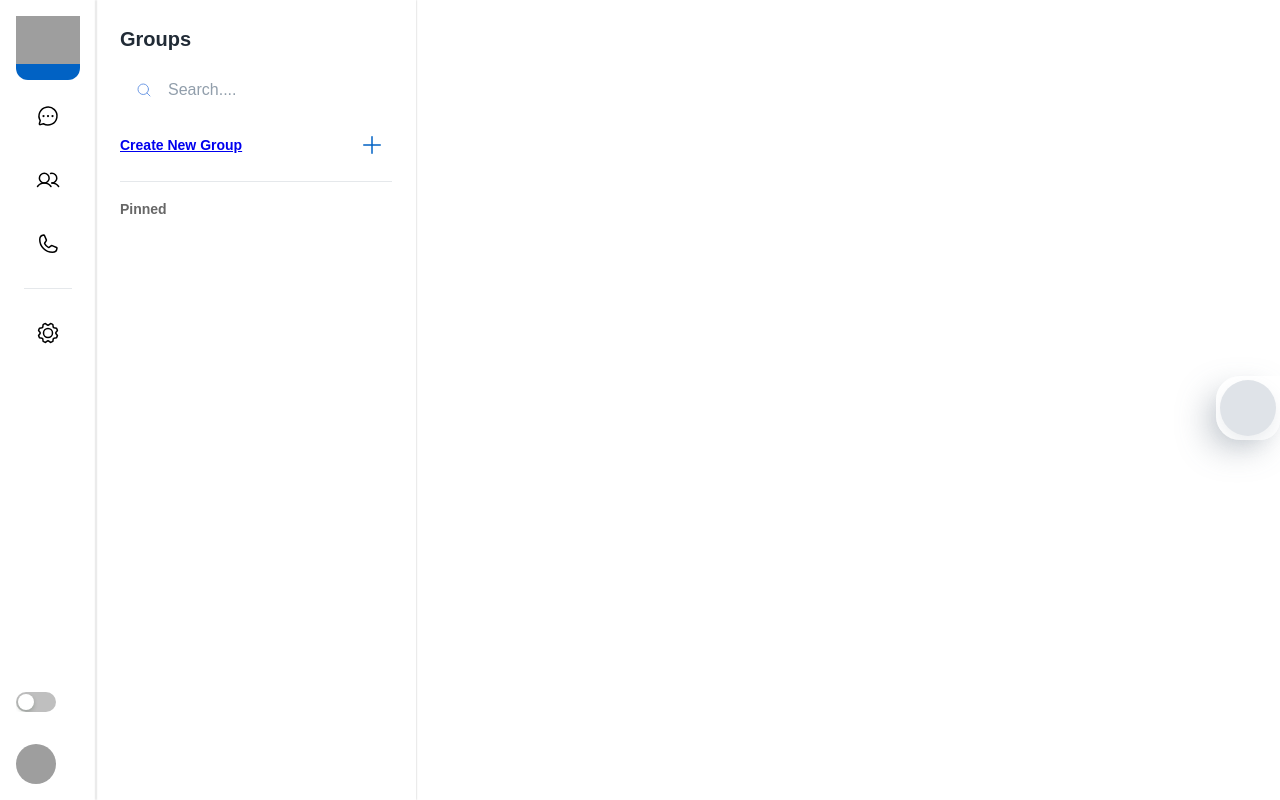
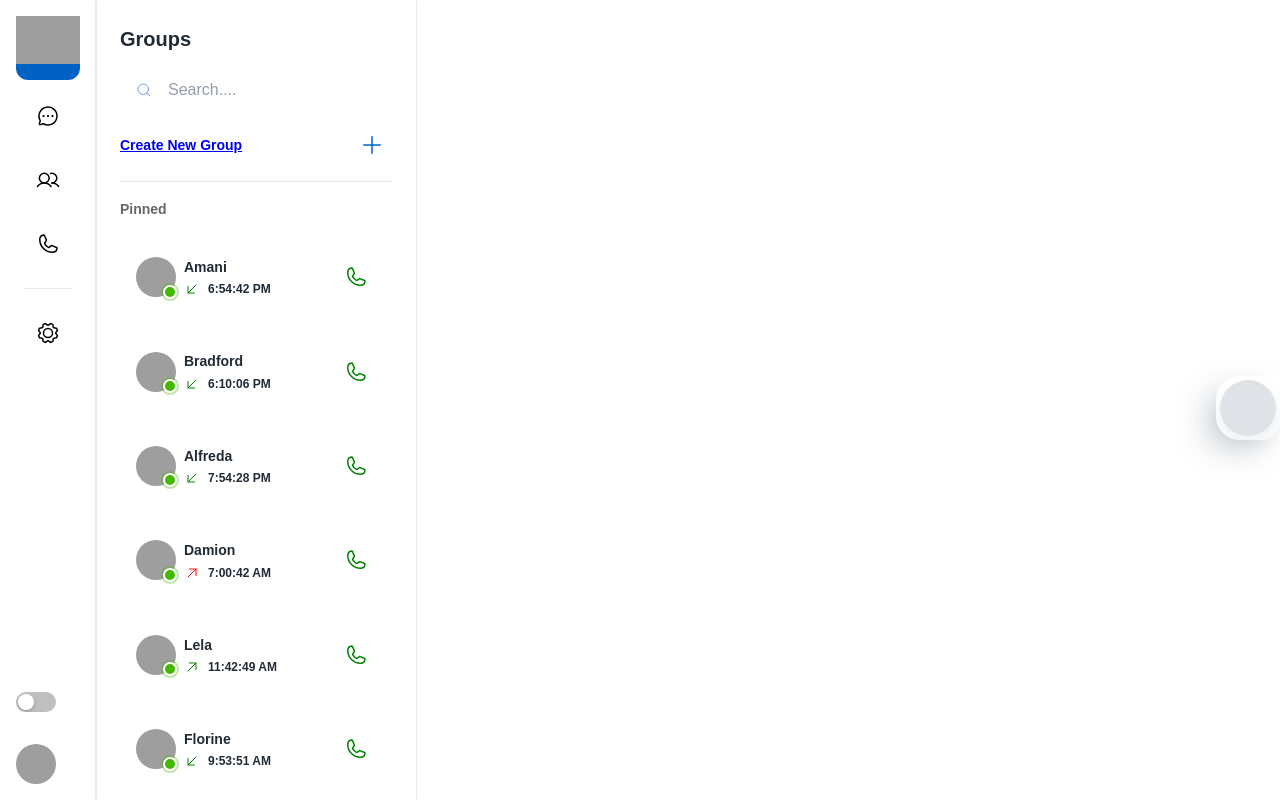
Before and after one commit to Hemantcods/chat-app, a React (Vite) app: page /call in a window 1280 px wide. Built offline with nearby package versions, Linux system fonts and the light colour scheme; grey boxes are pictures that could not be loaded; some icons are missing.

Commit message:
added call log

```diff
--- /dev/null
+++ b/src/components/CallElement.jsx
@@ -0,0 +1,67 @@
+import { faker } from "@faker-js/faker";
+import { Avatar, Box, IconButton, Stack, Typography } from "@mui/material";
+import React from "react";
+import StyledBadge from "./StyledBadge";
+import { ArrowDown, ArrowDownLeft, ArrowUpRight, Phone } from "phosphor-react";
+
+const CallLogElement = ({ online=true, name, time = "00:00", incoming, missed }) => {
+  return (
+    <>
+      <Box
+        sx={{
+          width: "100%",
+          borderRadius: 1,
+          backgroundColor: (theme) =>
+            theme.palette.mode === "light"
+              ? "#ffff"
+              : theme.palette.background.paper,
+        }}
+        p={2}
+      >
+        <Stack
+          direction={"row"}
+          alignItems={"center"}
+          justifyContent={"space-between"}
+          spacing={2}
+        >
+          <Stack direction={"row"} alignItems={"center"} spacing={1}>
+            {online ? (
+              <StyledBadge
+                overlap="circular"
+                anchorOrigin={{ vertical: "bottom", horizontal: "right" }}
+                variant="dot"
+              >
+                <Avatar
+                  src={faker.image.avatar()}
+                  alt={faker.person.fullName}
+                />
+              </StyledBadge>
+            ) : (
+              <Avatar src={faker.image.avatar()} alt={faker.person.fullName} />
+            )}
+            <Stack direction={"column"} spacing={0.3}>
+              <Typography variant="subtitle2">{name}</Typography>
+              <Stack direction={"row"} alignItems={"center"} spacing={1}>
+                {incoming ? (
+                  <ArrowDownLeft color={missed ? "red" : "green"} />
+                ) : (
+                  <ArrowUpRight color={missed ? "red" : "green"} />
+                )}
+                <Typography variant="caption">
+                    {time}
+                </Typography>
+              </Stack>
+            </Stack>
+          </Stack>
+          <IconButton>
+            <Phone color="green" />
+          </IconButton>
+        </Stack>
+      </Box>
+    </>
+  );
+};
+
+const CallElement = () => {};
+
+export { CallElement, CallLogElement };
--- a/src/data/index.jsx
+++ b/src/data/index.jsx
@@ -45,6 +45,90 @@ const Nav_Setting = [
     icon: <GearSix />,
   },
 ];
+
+const CallLogs=[
+  {
+    id:0,
+    img:faker.image.avatar(),
+    name:faker.person.firstName(),
+    time:faker.date.recent().toLocaleTimeString(),
+    missed:false,
+    incoming:true,
+  },
+  {
+    id:1,
+    img:faker.image.avatar(),
+    name:faker.person.firstName(),
+    time:faker.date.recent().toLocaleTimeString(),
+    missed:false,
+    incoming:true,
+  },
+  {
+    id:2,
+    img:faker.image.avatar(),
+    name:faker.person.firstName(),
+    time:faker.date.recent().toLocaleTimeString(),
+    missed:false,
+    incoming:true,
+  },
+  {
+    id:3,
+    img:faker.image.avatar(),
+    name:faker.person.firstName(),
+    time:faker.date.recent().toLocaleTimeString(),
+    missed:true,
+    incoming:false,
+  },
+  {
+    id:4,
+    img:faker.image.avatar(),
+    name:faker.person.firstName(),
+    time:faker.date.recent().toLocaleTimeString(),
+    missed:false,
+    incoming:false,
+  },
+  {
+    id:5,
+    img:faker.image.avatar(),
+    name:faker.person.firstName(),
+    time:faker.date.recent().toLocaleTimeString(),
+    missed:false,
+    incoming:true,
+  },
+  {
+    id:6,
+    img:faker.image.avatar(),
+    name:faker.person.firstName(),
+    time:faker.date.recent().toLocaleTimeString(),
+    missed:false,
+    incoming:false,
+  },
+  {
+    id:7,
+    img:faker.image.avatar(),
+    name:faker.person.firstName(),
+    time:faker.date.recent().toLocaleTimeString(),
+    missed:false,
+    incoming:true,
+  },
+  {
+    id:8,
+    img:faker.image.avatar(),
+    name:faker.person.firstName(),
+    time:faker.date.recent().toLocaleTimeString(),
+    missed:true,
+    incoming:true,
+  },
+  {
+    id:9,
+    img:faker.image.avatar(),
+    name:faker.person.firstName(),
+    time:faker.date.recent().toLocaleTimeString(),
+    missed:false,
+    incoming:true,
+  },
+]
+
 
 const ChatList = [
   {
@@ -319,6 +403,7 @@ export {
   Profile_Menu,
   Nav_Setting,
   Nav_Buttons,
+  CallLogs,
   ChatList,
   Chat_History,
   Message_options,
--- a/src/pages/dashboard/Call.jsx
+++ b/src/pages/dashboard/Call.jsx
@@ -8,6 +8,9 @@ import {
 import { MagnifyingGlass, Plus } from "phosphor-react";
 import { SimpleBarStyle } from "../../components/Scrollbar";
 import { Link } from "react-router-dom";
+import { CallLogElement } from "../../components/CallElement";
+import { fa, faker } from "@faker-js/faker";
+import { CallLogs } from "../../data";
 
 const Call = () => {
     const theme=useTheme()
@@ -65,7 +68,10 @@ const Call = () => {
                   <Typography variant="subtitle2" color={"#676767"}>
                     Pinned
                   </Typography>
-                  {/* Chat List */}
+                  {/* Call Logs */}
+                  {CallLogs.map((el) => {
+                    return <CallLogElement {...el} key={el.id} />;
+                  })}
                 </Stack>
               </SimpleBarStyle>
             </Stack>
```
